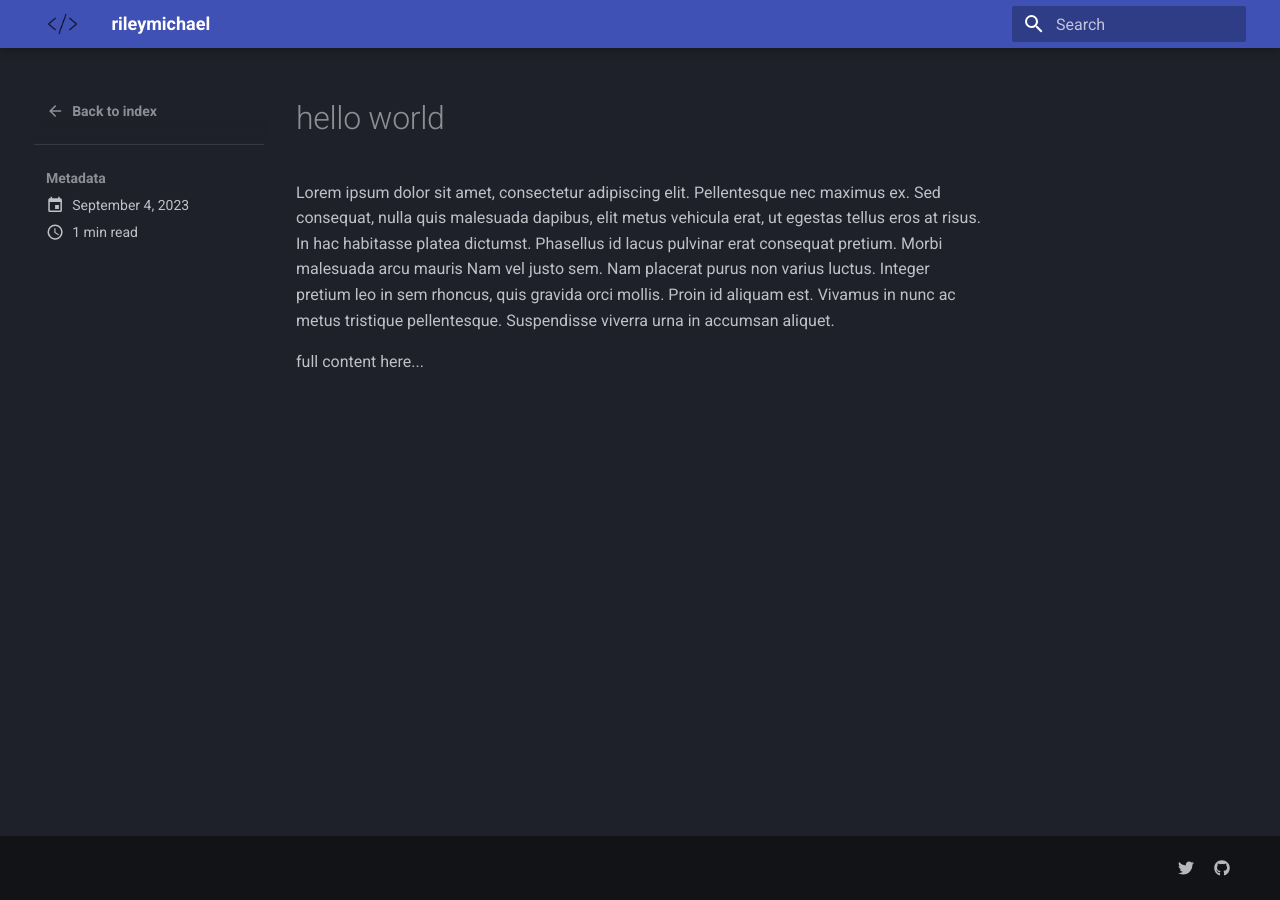
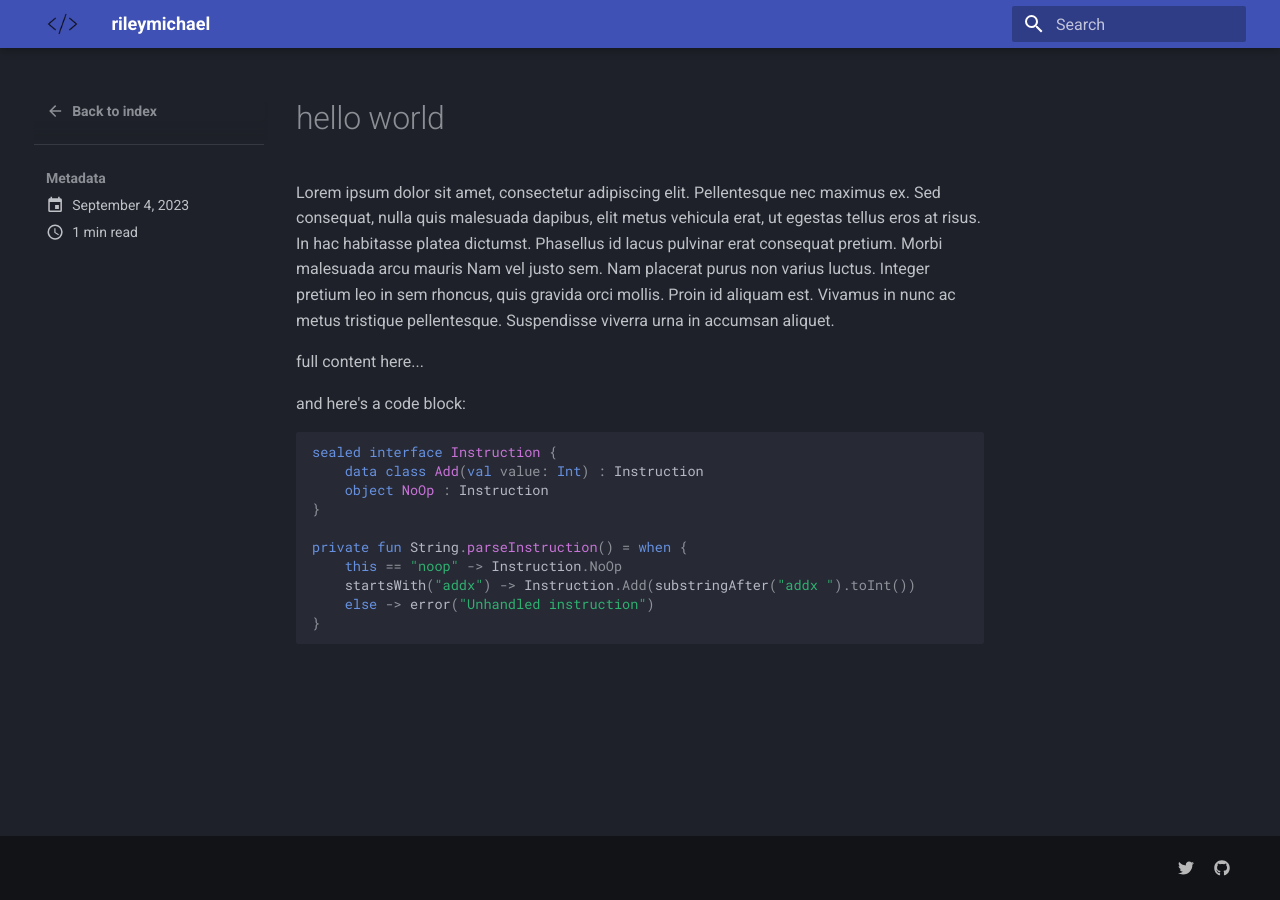
Before and after one commit to rileymichael/dot-com, an MkDocs documentation site: the page built from docs/posts/hello-world.md, in a window 1280 px wide. Built offline with MkDocs 1.6.1 and Material for MkDocs 9.7.7, drawn with Linux system fonts in a browser that asks for light colours.

Commit message:
add code block highlighting

````diff
--- a/docs/posts/hello-world.md
+++ b/docs/posts/hello-world.md
@@ -15,3 +15,18 @@ metus tristique pellentesque. Suspendisse viverra urna in accumsan aliquet.
 <!-- more -->
 
 full content here...
+
+and here's a code block:
+
+```kotlin
+sealed interface Instruction {
+    data class Add(val value: Int) : Instruction
+    object NoOp : Instruction
+}
+
+private fun String.parseInstruction() = when {
+    this == "noop" -> Instruction.NoOp
+    startsWith("addx") -> Instruction.Add(substringAfter("addx ").toInt())
+    else -> error("Unhandled instruction")
+}
+```
--- a/mkdocs.yml
+++ b/mkdocs.yml
@@ -26,6 +26,13 @@ markdown_extensions:
   - pymdownx.emoji:
       emoji_index: !!python/name:materialx.emoji.twemoji
       emoji_generator: !!python/name:materialx.emoji.to_svg
+  - pymdownx.highlight:
+      anchor_linenums: true
+      line_spans: __span
+      pygments_lang_class: true
+  - pymdownx.inlinehilite
+  - pymdownx.snippets
+  - pymdownx.superfences
 
 extra:
   generator: false
````
Also changed, not shown: 1 other file.
